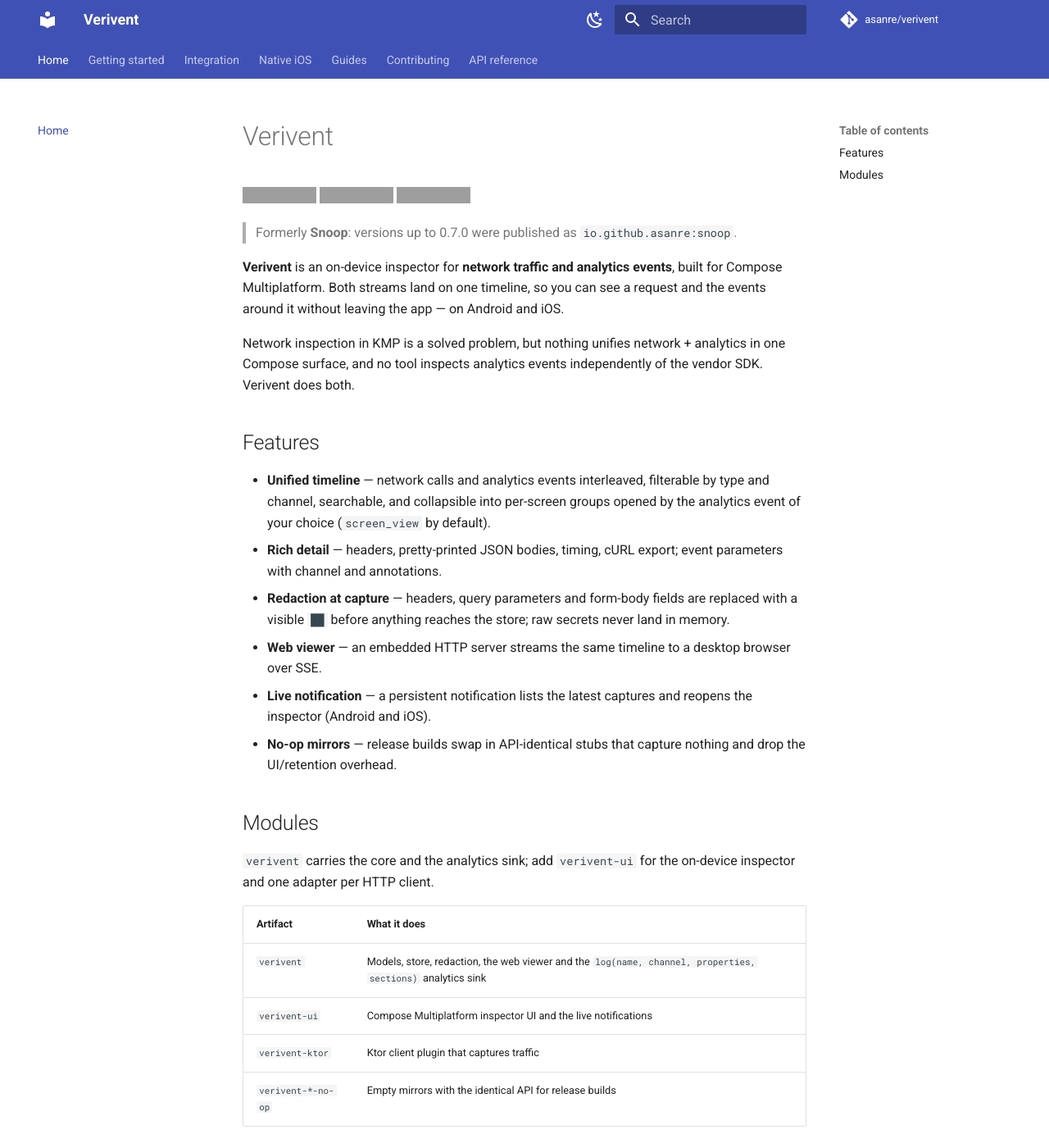
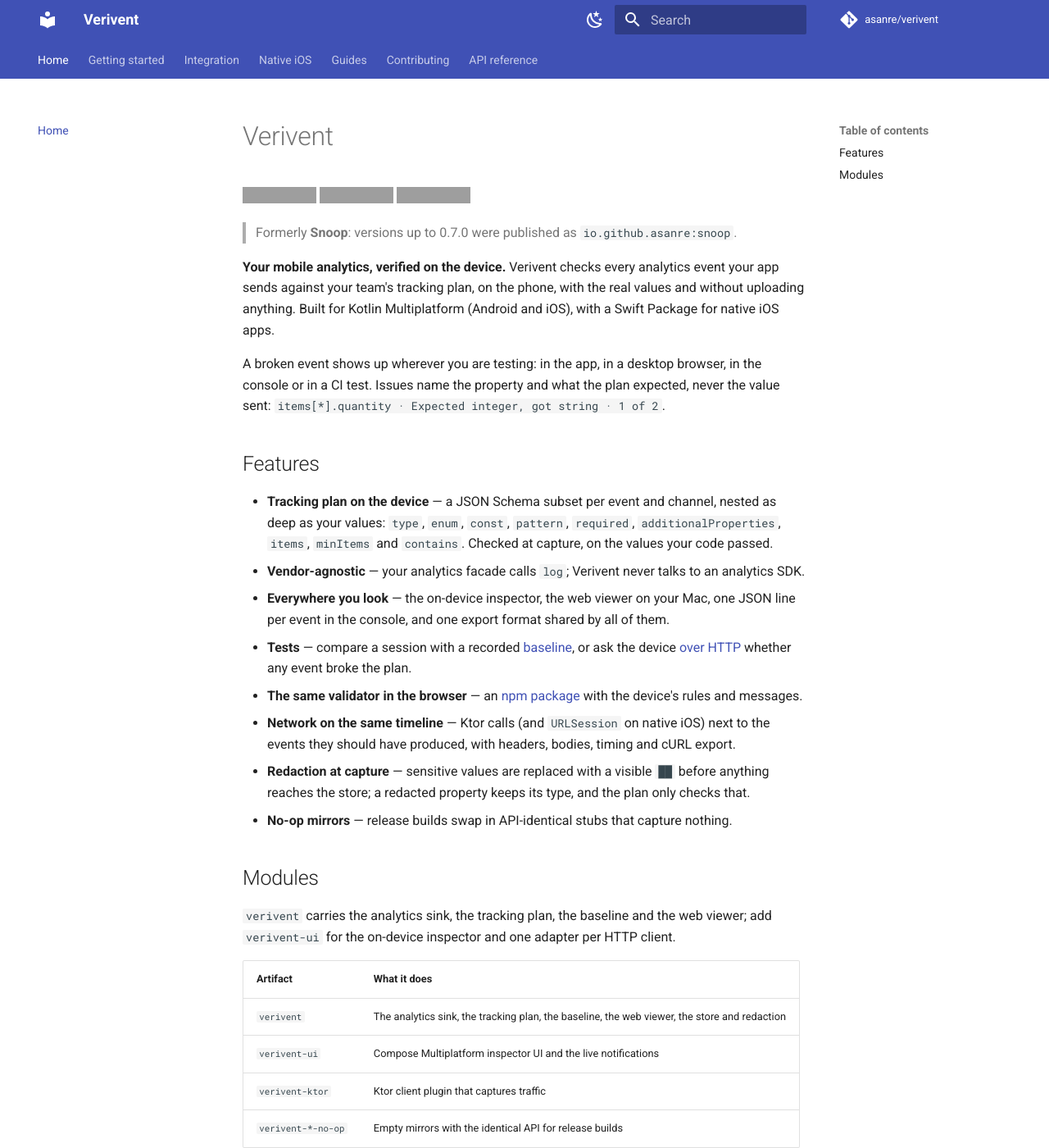
Before and after one commit to asanre/verivent, an MkDocs documentation site: the page built from docs/index.md, in a window 1280 px wide and 1400 px high. Shown: the whole window at 82% size. Built offline with MkDocs 1.6.1 and Material for MkDocs 9.7.7, drawn with Linux system fonts in a browser that asks for light colours; comment, search, counter and statistics services are not loaded; grey boxes are pictures that could not be loaded.

Commit message:
docs: lead with verified analytics and rebuild the banner

```diff
--- a/docs/index.md
+++ b/docs/index.md
@@ -6,37 +6,40 @@
 
 > Formerly **Snoop**: versions up to 0.7.0 were published as `io.github.asanre:snoop`.
 
-**Verivent** is an on-device inspector for **network traffic and analytics events**, built for Compose
-Multiplatform. Both streams land on one timeline, so you can see a request and the events around it
-without leaving the app — on Android and iOS.
+**Your mobile analytics, verified on the device.** Verivent checks every analytics event your app
+sends against your team's tracking plan, on the phone, with the real values and without uploading
+anything. Built for Kotlin Multiplatform (Android and iOS), with a Swift Package for native iOS apps.
 
-Network inspection in KMP is a solved problem, but nothing unifies network + analytics in one
-Compose surface, and no tool inspects analytics events independently of the vendor SDK. Verivent does
-both.
+A broken event shows up wherever you are testing: in the app, in a desktop browser, in the console
+or in a CI test. Issues name the property and what the plan expected, never the value sent:
+`items[*].quantity · Expected integer, got string · 1 of 2`.
 
 ## Features
 
-- **Unified timeline** — network calls and analytics events interleaved, filterable by type and
-  channel, searchable, and collapsible into per-screen groups opened by the analytics event of your
-  choice (`screen_view` by default).
-- **Rich detail** — headers, pretty-printed JSON bodies, timing, cURL export; event parameters with
-  channel and annotations.
-- **Redaction at capture** — headers, query parameters and form-body fields are replaced with a
-  visible `██` before anything reaches the store; raw secrets never land in memory.
-- **Web viewer** — an embedded HTTP server streams the same timeline to a desktop browser over SSE.
-- **Live notification** — a persistent notification lists the latest captures and reopens the
-  inspector (Android and iOS).
-- **No-op mirrors** — release builds swap in API-identical stubs that capture nothing and drop the
-  UI/retention overhead.
+- **Tracking plan on the device** — a JSON Schema subset per event and channel, nested as deep as
+  your values: `type`, `enum`, `const`, `pattern`, `required`, `additionalProperties`, `items`,
+  `minItems` and `contains`. Checked at capture, on the values your code passed.
+- **Vendor-agnostic** — your analytics facade calls `log`; Verivent never talks to an analytics SDK.
+- **Everywhere you look** — the on-device inspector, the web viewer on your Mac, one JSON line per
+  event in the console, and one export format shared by all of them.
+- **Tests** — compare a session with a recorded [baseline](testing.md#baseline), or ask the device
+  [over HTTP](testing.md#over-http) whether any event broke the plan.
+- **The same validator in the browser** — an [npm package](validator-npm.md) with the device's
+  rules and messages.
+- **Network on the same timeline** — Ktor calls (and `URLSession` on native iOS) next to the events
+  they should have produced, with headers, bodies, timing and cURL export.
+- **Redaction at capture** — sensitive values are replaced with a visible `██` before anything
+  reaches the store; a redacted property keeps its type, and the plan only checks that.
+- **No-op mirrors** — release builds swap in API-identical stubs that capture nothing.
 
 ## Modules
 
-`verivent` carries the core and the analytics sink; add `verivent-ui` for the on-device inspector and one
-adapter per HTTP client.
+`verivent` carries the analytics sink, the tracking plan, the baseline and the web viewer; add
+`verivent-ui` for the on-device inspector and one adapter per HTTP client.
 
 | Artifact | What it does |
 |---|---|
-| `verivent` | Models, store, redaction, the web viewer and the `log(name, channel, properties, sections)` analytics sink |
+| `verivent` | The analytics sink, the tracking plan, the baseline, the web viewer, the store and redaction |
 | `verivent-ui` | Compose Multiplatform inspector UI and the live notifications |
 | `verivent-ktor` | Ktor client plugin that captures traffic |
 | `verivent-*-no-op` | Empty mirrors with the identical API for release builds |
```
Also changed, not shown: README.md (+114 -69 lines), docs/assets/banner.webp (added), 8 other files.
